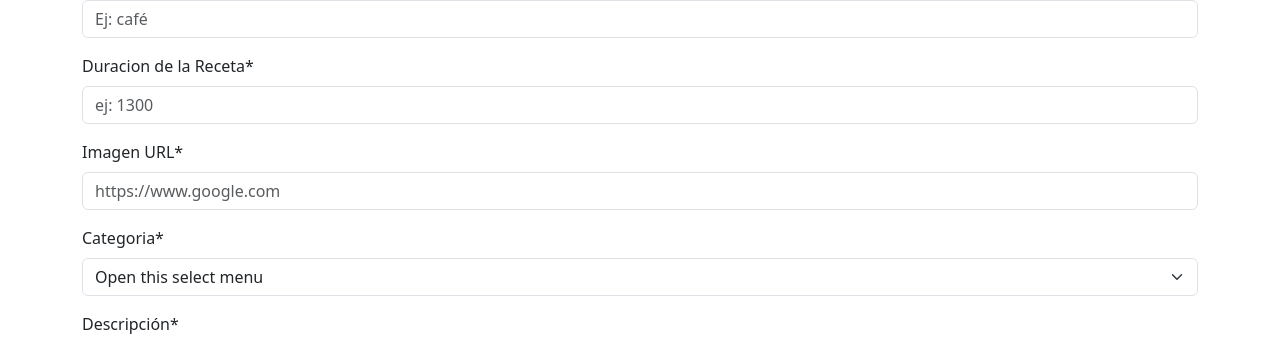
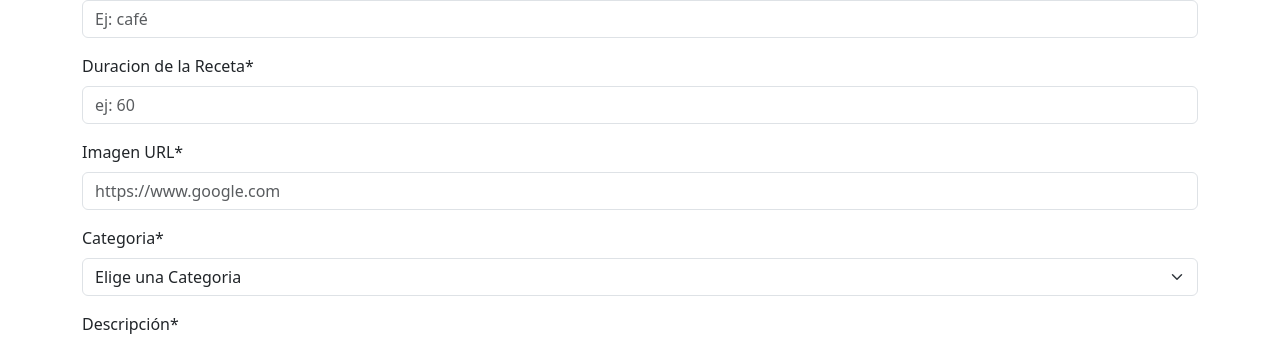
Before and after one commit to AdrianKarma/Clone-Recetas-FrontEnd, a React (Vite) app: page /administrador/crear in a window 1280 px wide. Shown: the part 193-537 px from the top of the page. Built offline with nearby package versions, Linux system fonts and the light colour scheme; no server answers.

Commit message:
todo funcionando

```diff
--- a/package.json
+++ b/package.json
@@ -11,6 +11,7 @@
   },
   "dependencies": {
     "bootstrap": "^5.3.2",
+    "bootstrap-icons": "^1.11.3",
     "react": "^18.2.0",
     "react-bootstrap": "^2.10.1",
     "react-dom": "^18.2.0",
--- a/src/App.jsx
+++ b/src/App.jsx
@@ -7,6 +7,7 @@ import Administracion from './components/pages/Administracion';
 import Error404 from './components/pages/Error404';
 import 'bootstrap/dist/css/bootstrap.min.css';
 import FormularioReceta from './components/pages/FormularioReceta'
+import "bootstrap-icons/font/bootstrap-icons.css"
 
 
 function App() {
--- a/src/components/common/ItemReceta.jsx
+++ b/src/components/common/ItemReceta.jsx
@@ -8,7 +8,7 @@ const ItemReceta = ({recetas, setRecetas}) => {
 
   const borrarReceta = ()=>{
     Swal.fire({
-      title: "Estas seguro de Eliminar el producto?",
+      title: "Estas seguro de Eliminar la receta?",
       text: "No pruedes revertir este proceso",
       icon: "warning",
       showCancelButton: true,
@@ -22,8 +22,8 @@ const ItemReceta = ({recetas, setRecetas}) => {
       const respuesta = await borrarRecetaAPI(recetas.id)
       if (respuesta.status === 200){
         Swal.fire({
-          title: "Producto Eliminado!",
-          text: `El producto"${recetas.nombreReceta}"fue eliminado correctamente`,
+          title: "Receta Eliminada!",
+          text: `La receta"${recetas.nombreReceta}"fue eliminada correctamente`,
           icon: "success"
         });
         const recetasActualizadas= await leerRecetasAPI()
@@ -32,7 +32,7 @@ const ItemReceta = ({recetas, setRecetas}) => {
         else{
           Swal.fire({
             title: "Ocurrio un Error",
-            text: `El producto"${recetas.nombreReceta}"no fue eliminado  `,
+            text: `La receta"${recetas.nombreReceta}"no fue eliminada  `,
             icon: "error"
           });
         }
--- a/src/components/pages/FormularioReceta.jsx
+++ b/src/components/pages/FormularioReceta.jsx
@@ -53,15 +53,15 @@ const FormularioReceta = ({editar, titulo}) => {
         const respuesta = await editarRecetaAPI(id, recetas);
         if (respuesta.status === 200) {
           Swal.fire({
-            title: "Producto Editado",
-            text: `el producto: ${recetas.nombreReceta} fue editado correctamente`,
+            title: "Receta Editado",
+            text: `la receta: ${recetas.nombreReceta} fue editada correctamente`,
             icon: "success",
           });
           navegacion("/administrador");
         } else {
           Swal.fire({
             title: "Error",
-            text: `error al editar el producto:${recetas.nombreReceta} , intente nuevamente`,
+            text: `error al editar la receta:${recetas.nombreReceta} , intente nuevamente`,
             icon: "error",
           });
         }
@@ -69,14 +69,14 @@ const FormularioReceta = ({editar, titulo}) => {
         const respuest = await CrearRecetaAPI(recetas);
         if (respuest.status === 201) {
           Swal.fire({
-            title: "Producto Creado",
-            text: `el producto: ${recetas.nombreReceta} fue creado correctamente`,
+            title: "Receta Creado",
+            text: `La Receta: ${recetas.nombreReceta} fue creado correctamente`,
             icon: "success",
           });
         } else {
           Swal.fire({
             title: "Error",
-            text: `error al crear el producto, intente nuevamente`,
+            text: `error al crear la receta, intente nuevamente`,
             icon: "error",
           });
         }
@@ -98,16 +98,16 @@ const FormularioReceta = ({editar, titulo}) => {
               type="text"
               placeholder="Ej: café"
               {...register("nombreReceta", {
-                required: "El nombre del producto es obligatorio",
+                required: "El nombre de la receta es obligatorio",
                 minLength: {
                   value: 2,
                   message:
-                    "debe ingresar como minimo 2 caracteres para el nombre del producto",
+                    "debe ingresar como minimo 2 caracteres para el nombrede la receta",
                 },
                 maxLength: {
                   value: 50,
                   message:
-                    "debe ingresar como maximo 50 caracteres para el nombre del producto",
+                    "debe ingresar como maximo 50 caracteres para el nombre de la receta",
                 },
               })}
             />
@@ -119,16 +119,16 @@ const FormularioReceta = ({editar, titulo}) => {
             <Form.Label>Duracion de la Receta*</Form.Label>
             <Form.Control
               type="text"
-              placeholder="ej: 1300"
+              placeholder="ej: 60"
               {...register("tiempo", {
-                required: "El precio del producto es obligatorio",
+                required: "El tiempo de preparacion es obligatorio",
                 min: {
-                  value: 50,
-                  message: "debe ingresar un valor mayor a $50",
+                  value: 1,
+                  message: "debe ingresar un valor mayor a 1",
                 },
                 max: {
-                  value: 25000,
-                  message: "debe ingresar un valor menor a $25.000",
+                  value: 120,
+                  message: "debe ingresar un valor menor a 120",
                 },
               })}
             />
@@ -155,10 +155,10 @@ const FormularioReceta = ({editar, titulo}) => {
               type="text"
               aria-label="Elige una Categoria"
               {...register("categoria", {
-                required: "Elija una categoria para el producto",
+                required: "Elija una categoria para la receta",
               })}
             >
-              <option>Open this select menu</option>
+              <option>Elige una Categoria</option>
               <option value="Ensaladas">Ensaladas</option>
               <option value="Pastas">Pastas</option>
               <option value="Postres">Postres</option>
@@ -168,22 +168,22 @@ const FormularioReceta = ({editar, titulo}) => {
               {errors.categoria?.message}
             </Form.Text>
           </Form.Group>
-          <Form.Group className="mb-3" controlId="breve.form">
+          <Form.Group className="mb-3" controlId="descripcion.form">
             <Form.Label>Descripción*</Form.Label>
             <Form.Control
               as="textarea"
               rows={2}
               {...register("descripcion", {
-                required: "Ingrese una descripcion breve",
+                required: "Ingrese una descripcion ",
                 minLength: {
-                  value: 3,
+                  value: 5,
                   message:
-                    "Debe ingresar como minimo 3 caracteres para la descripcion breve",
+                    "Debe ingresar como minimo 5 caracteres para la descripcion ",
                 },
                 maxLength: {
-                  value: 30,
+                  value: 50,
                   message:
-                    "Debe ingresar como maximo 30 caracteres para la descripcion breve",
+                    "Debe ingresar como maximo 50 caracteres para la descripcion ",
                 },
               })}
             />
@@ -191,13 +191,13 @@ const FormularioReceta = ({editar, titulo}) => {
               {errors.descripcion?.message}
             </Form.Text>
           </Form.Group>
-          <Form.Group className="mb-3" controlId="amplia.form">
+          <Form.Group className="mb-3" controlId="preparacion.form">
             <Form.Label>Preparacion*</Form.Label>
             <Form.Control
               as="textarea"
               rows={3}
               {...register("preparacion", {
-                required: "Ingrese una descripcion amplia",
+                required: "Ingrese la preparacion",
                 minLength: {
                   value: 50,
                   message:
--- a/src/components/pages/Inicio.jsx
+++ b/src/components/pages/Inicio.jsx
@@ -6,7 +6,7 @@ const Inicio = () => {
     return (
         < >
         <Container fluid className="mainSection">
-            <h1>Main</h1>
+            <h1>Recetas de Adrian Chanampa</h1>
             <ListaRecetas></ListaRecetas>
             </Container>
         </>
```
Also changed, not shown: 1 other file (tests, documents, lock files or other folders).
